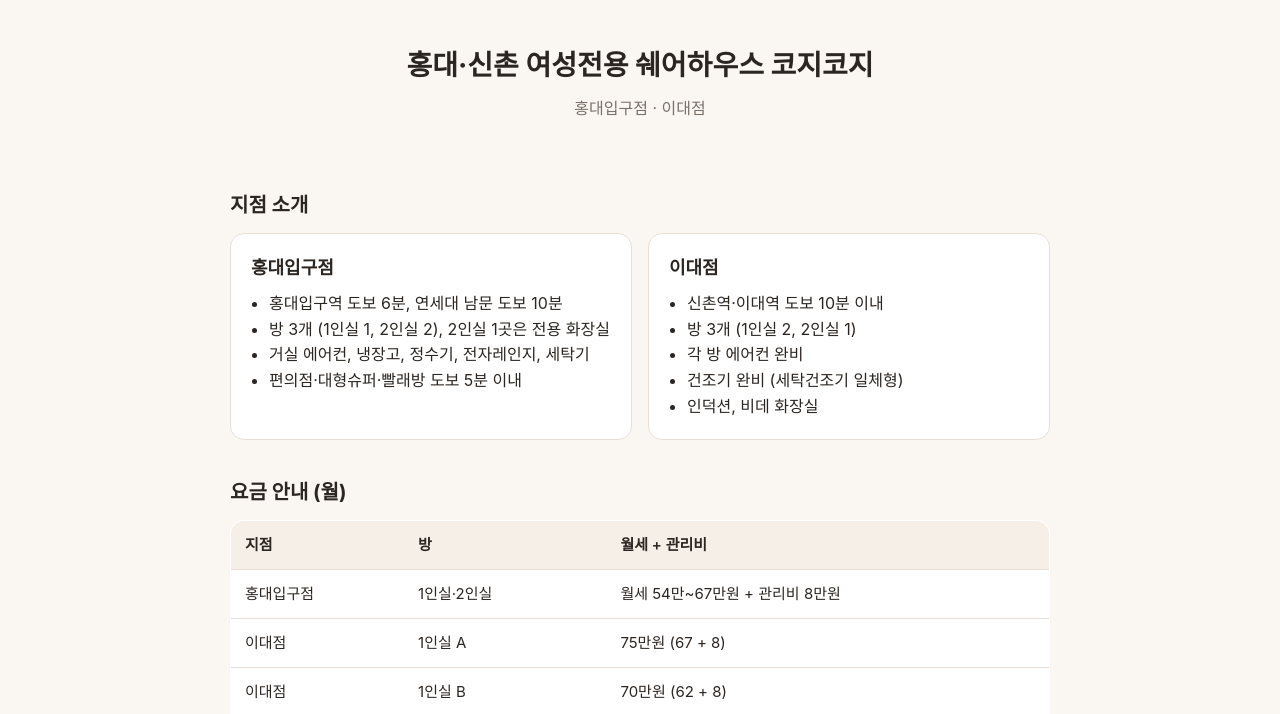
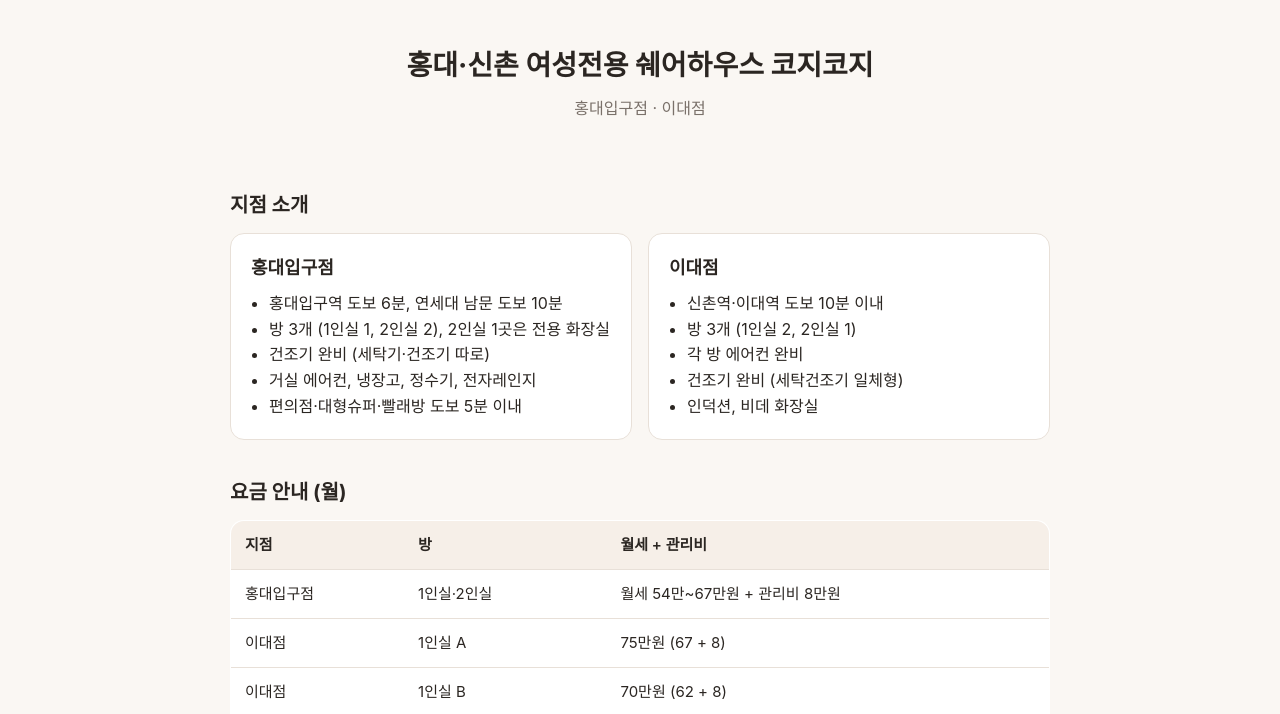
Before and after one commit to cozycozy404/cozycozy404.github.io, a plain HTML site: page index.html in a window 1280 px wide. Shown: the part 82-796 px from the top of the page. Drawn offline with Linux system fonts and the light colour scheme.

Commit message:
홍대입구점 건조기 완비 추가

```diff
--- a/index.html
+++ b/index.html
@@ -50,7 +50,8 @@
       <ul>
         <li>홍대입구역 도보 6분, 연세대 남문 도보 10분</li>
         <li>방 3개 (1인실 1, 2인실 2), 2인실 1곳은 전용 화장실</li>
-        <li>거실 에어컨, 냉장고, 정수기, 전자레인지, 세탁기</li>
+        <li>건조기 완비 (세탁기·건조기 따로)</li>
+        <li>거실 에어컨, 냉장고, 정수기, 전자레인지</li>
         <li>편의점·대형슈퍼·빨래방 도보 5분 이내</li>
       </ul>
     </div>
```
